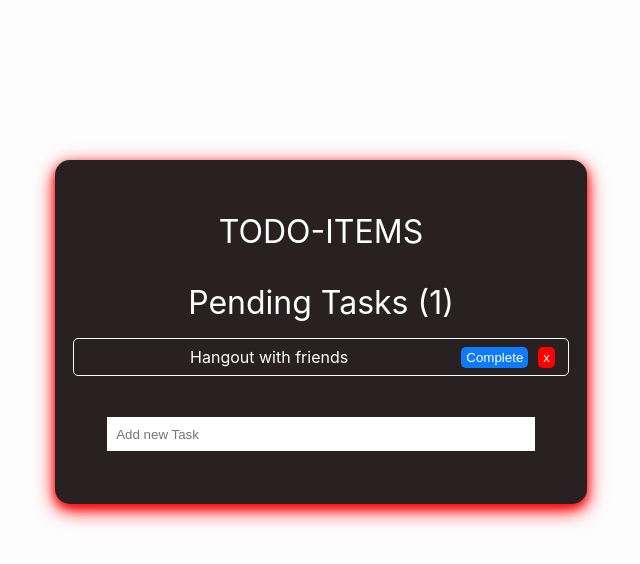
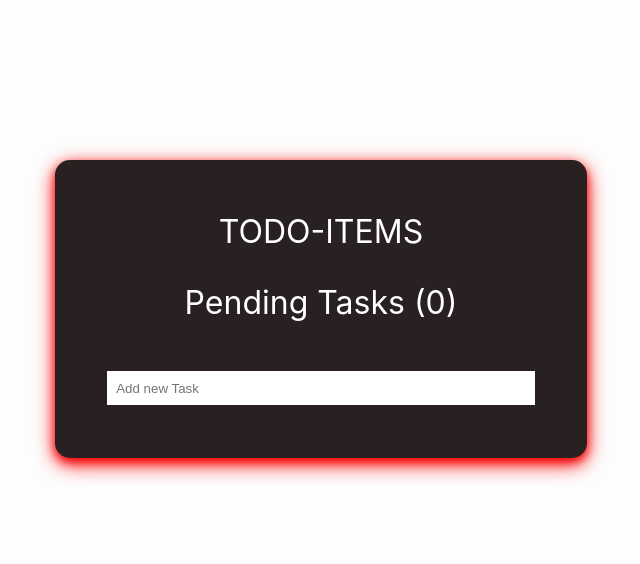
Before and after one commit to NAYANCSE27/ListBuilder, a React (Create React App) app: page / in a window 1280 px wide. Shown: the top 564 px of the page, without its empty margins (319-959 px from the left). Built offline with nearby package versions, Linux system fonts and the light colour scheme.

Commit message:
removed extra information

```diff
--- a/src/components/Todo.jsx
+++ b/src/components/Todo.jsx
@@ -40,12 +40,7 @@ function CreateTask({ addTask }) {
 
 function Todo() {
   const [tasksRemaining, setTasksRemaining] = useState(0);
-  const [tasks, setTasks] = useState([
-    {
-      title: "Hangout with friends",
-      completed: false,
-    },
-  ]);
+  const [tasks, setTasks] = useState([]);
 
   useEffect(() => {
     setTasksRemaining(tasks.filter((task) => !task.completed).length);
```
